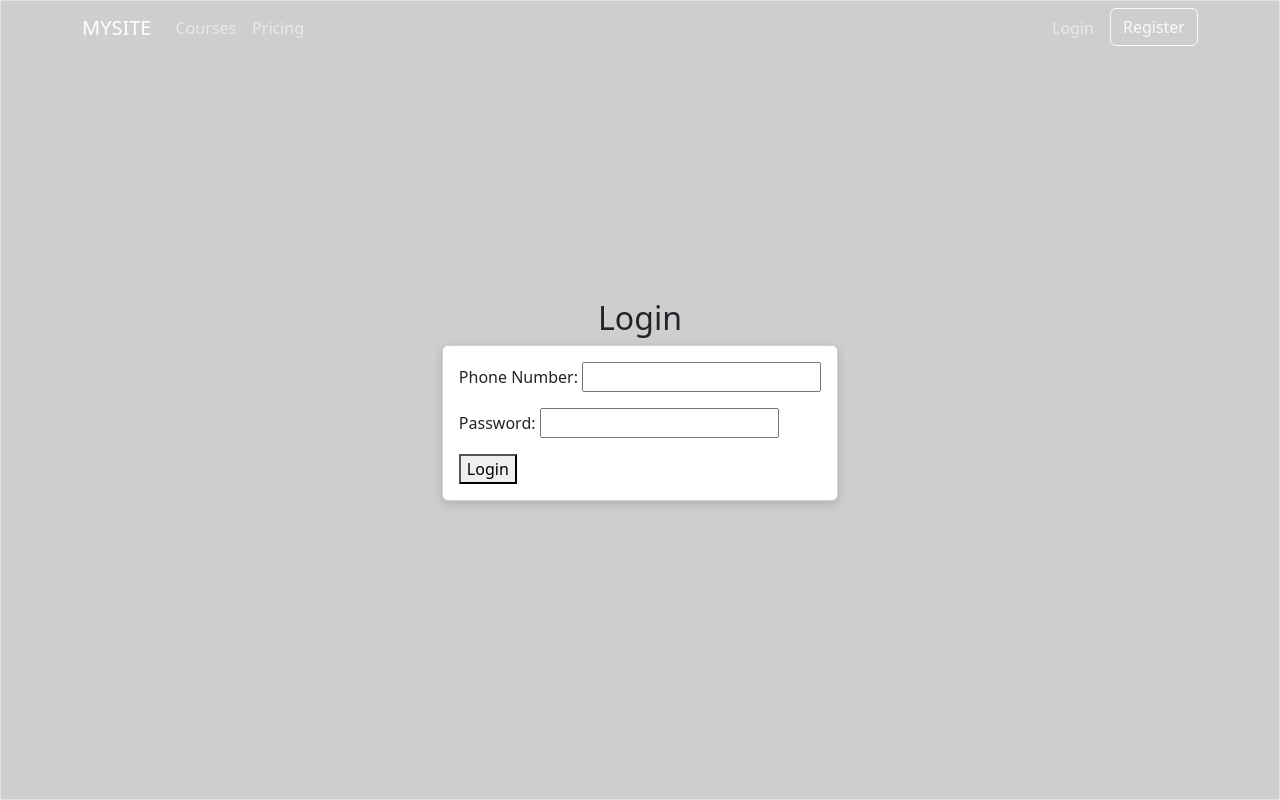
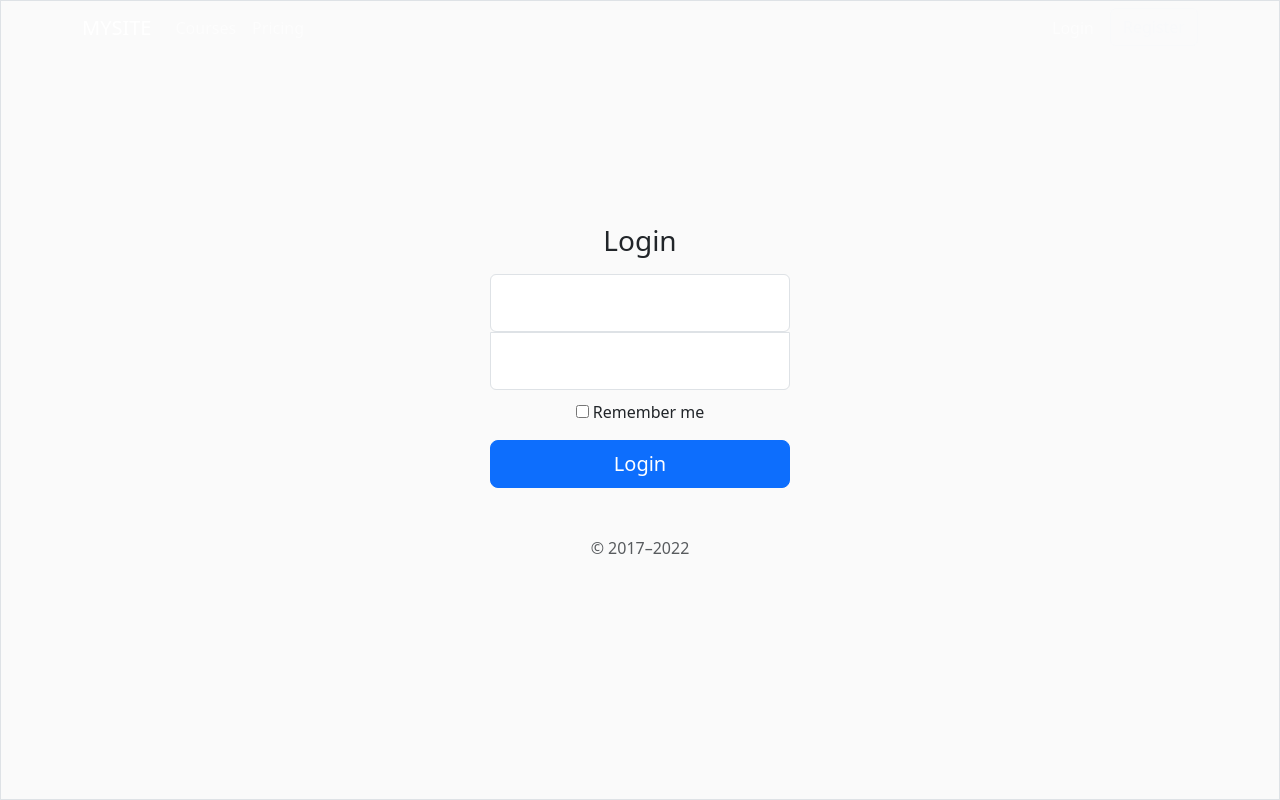
Before and after one commit to zercsiz/website, a Django app: page /accounts/login/ in a window 1280 px wide. Run offline with Django 4.2, Linux system fonts and the light colour scheme; some libraries are stand-ins or nearby versions.

Commit message:
made login page visually better

```diff
--- a/accounts/templates/accounts/login.html
+++ b/accounts/templates/accounts/login.html
@@ -5,14 +5,24 @@
         <title>Login</title>
     </head>
     <div class="d-flex flex-column justify-content-center align-items-center p-0 border "
-         style="height: 100vh; width: 100vw; object-fit: cover; background-color: #CECECE">
-        <h2>Login</h2>
-        <div class="card" style="box-shadow: 0 3px 10px rgba(0, 0, 0, 0.15)">
-            <div class="card-body">
-                <form method="post">
-                    {% csrf_token %}
-                    {{ form.as_p }}
+         style="height: 100vh; width: 100vw; object-fit: cover; background-color: #fafafa">
+        <main class="form-signin w-100 m-auto text-center">
+          <form method="post"> {% csrf_token %}
 
+            <h1 class="h3 mb-3 fw-normal text-center">Login</h1>
+
+            <div class="form-floating">
+              <input type="phone_number" name="phone_number" class="form-control" id="floatingInput" placeholder="09---------">
+            </div>
+            <div class="form-floating">
+              <input type="password" name="password" class="form-control" id="floatingPassword" placeholder="Password">
+            </div>
+
+            <div class="checkbox mb-3">
+              <label class="justify-content-center">
+                <input type="checkbox" value="remember-me"> Remember me
+              </label>
+            </div>
               {% for field in form %}
                   {% for error in field.errors %}
                       <p style="color: red">{{ error }}</p>
@@ -24,9 +34,31 @@
                       <p style="color: red"> {{ form.non_field_errors }}</p>
                   </div>
               {% endif %}
-                    <button type="submit">Login</button>
+            <button class="w-100 btn btn-lg btn-primary" type="submit">Login</button>
+            <p class="mt-5 mb-3 text-muted">&copy; 2017–2022</p>
           </form>
+        </main>
     </div>
-        </div>
-    </div>
+
+    <style>
+        .form-signin {
+          max-width: 330px;
+          padding: 15px;
+        }
+        .form-signin .form-floating:focus-within {
+          z-index: 2;
+        }
+
+        .form-signin input[type="email"] {
+          margin-bottom: -1px;
+          border-bottom-right-radius: 0;
+          border-bottom-left-radius: 0;
+        }
+
+        .form-signin input[type="password"] {
+          margin-bottom: 10px;
+          border-top-left-radius: 0;
+          border-top-right-radius: 0;
+        }
+    </style>
 {% endblock %}
```
Lines whose indentation alone changed are shown as unchanged.
